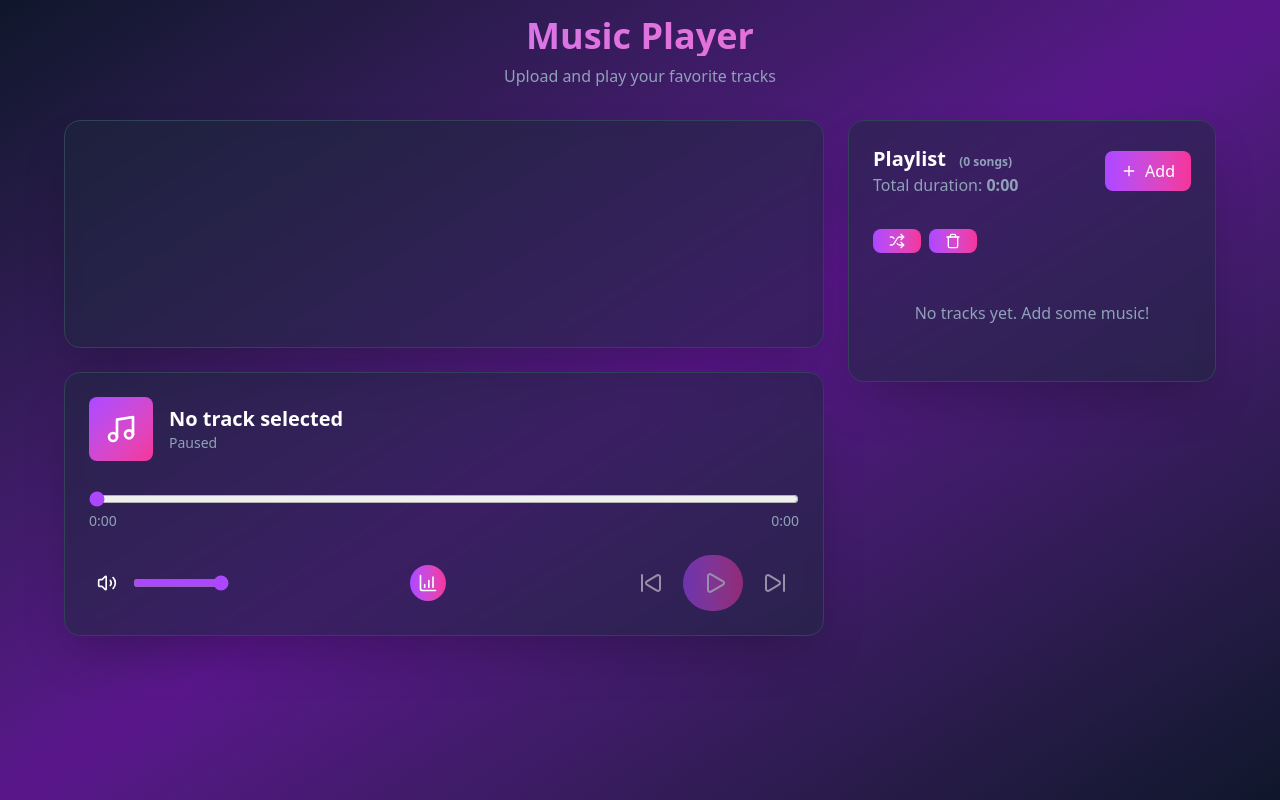
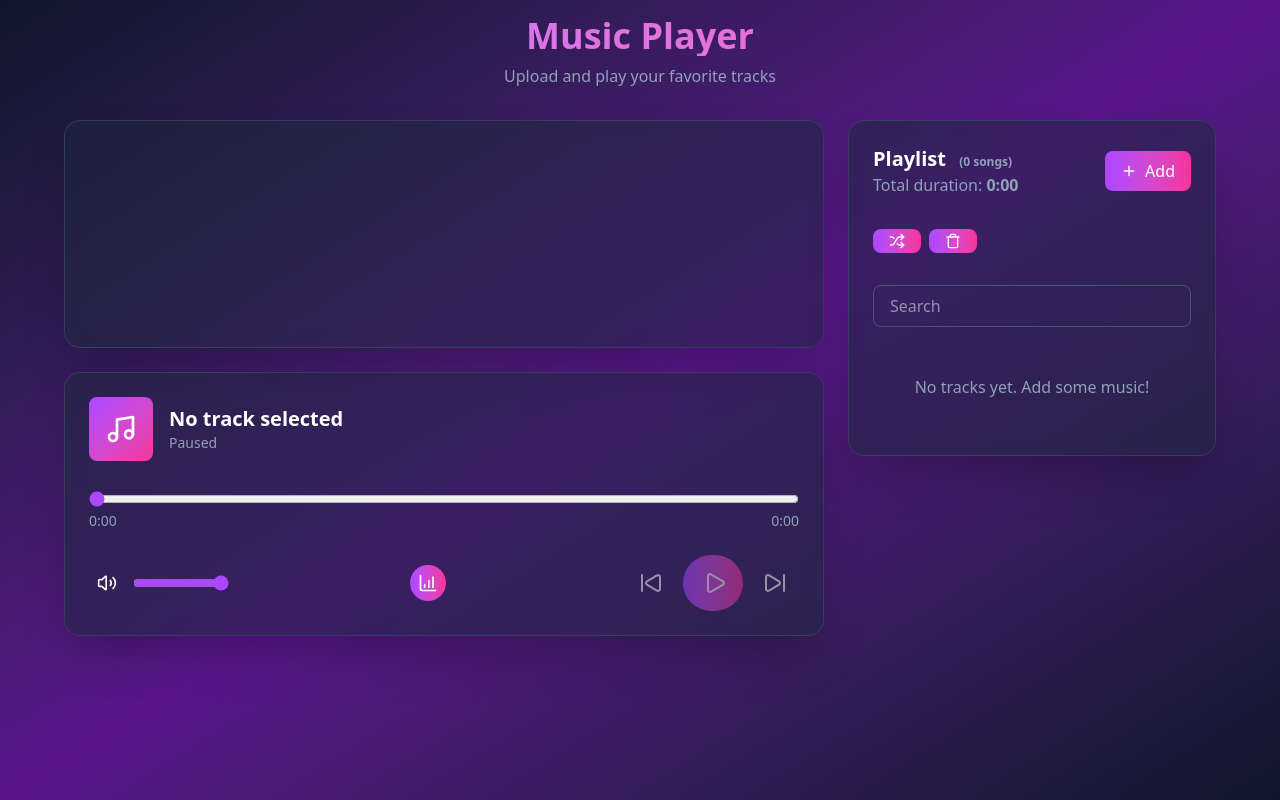
Before and after one commit to sinau123/music-player-vue, a Vue app: page / in a window 1280 px wide. Built offline with nearby package versions, Linux system fonts and the light colour scheme.

Commit message:
add search

```diff
--- a/src/components/MusicPlayer.vue
+++ b/src/components/MusicPlayer.vue
@@ -1,5 +1,5 @@
 <script setup lang="ts">
-import { ref, onMounted, onBeforeUnmount, watch, nextTick } from 'vue'
+import { ref, onMounted, onBeforeUnmount, watch, nextTick, computed } from 'vue'
 import { nanoid } from 'nanoid'
 import {
   Play,
@@ -29,7 +29,11 @@ interface ClientTrack {
 }
 
 // State
+const searchQuery = ref('')
 const clientTracks = ref<ClientTrack[]>([])
+const playlist = computed(() =>
+  clientTracks.value.filter((t) => t.name.toLowerCase().includes(searchQuery.value.toLowerCase())),
+)
 const currentTrack = ref<Track | null>(null)
 const isPlaying = ref(false)
 const currentTime = ref(0)
@@ -475,13 +479,22 @@ onBeforeUnmount(() => {
               </button>
             </div>
 
+            <div class="py-4">
+              <input
+                v-model="searchQuery"
+                type="text"
+                placeholder="Search"
+                class="w-full px-4 py-2 border border-slate-600 rounded-lg"
+              />
+            </div>
+
             <div class="space-y-2 max-h-96 overflow-y-auto">
               <p v-if="clientTracks.length === 0" class="text-slate-400 text-center py-8">
                 No tracks yet. Add some music!
               </p>
 
               <div
-                v-for="track in clientTracks"
+                v-for="track in playlist"
                 :key="track.id"
                 :class="[
                   'flex items-center gap-3 p-3 rounded-lg cursor-pointer transition',
```
